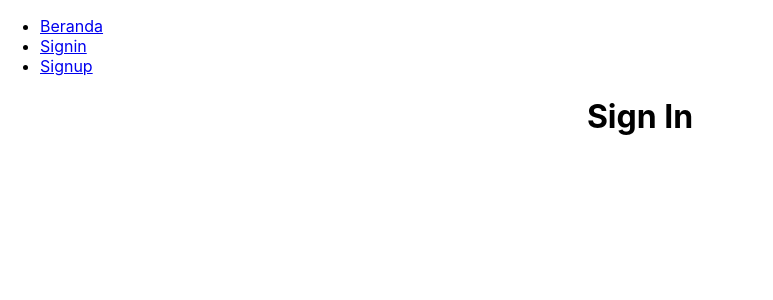
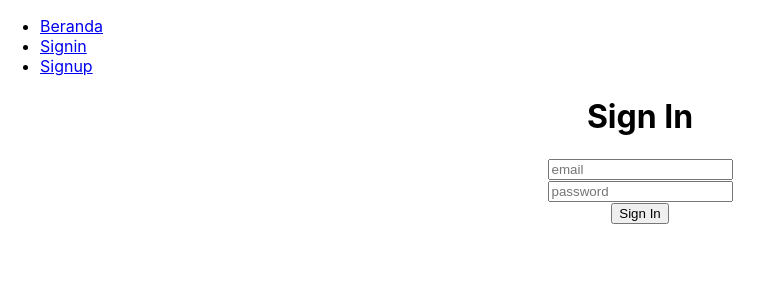
Before and after one commit to yvonneivon/impactbyte-team-react-shoppinglist, a React (Create React App) app: page /signin in a window 1280 px wide. Shown: the top 300 px of the page, without its empty margins (0-773 px from the left). Built offline with nearby package versions, Linux system fonts and the light colour scheme.

Commit message:
Create sign in feature

```diff
--- a/src/App.js
+++ b/src/App.js
@@ -1,9 +1,13 @@
 import React from 'react';
 import { BrowserRouter as Router, Route, Switch } from 'react-router-dom';
+
 import Navigation from './components/Navigation';
 import Home from './components/pages/Home';
 import SignUp from './components/pages/SignUp';
 import SignIn from './components/pages/SignIn';
+import ShoppingList from './components/pages/ShoppingList';
+
+import PrivateRoute from './helpers/PrivateRoute';
 
 function App() {
     return (
@@ -20,6 +24,9 @@ function App() {
                 <Route exact path='/signin'>
                     <SignIn />
                 </Route>
+                <PrivateRoute exact path='/shopping-list'>
+                    <ShoppingList />
+                </PrivateRoute>
             </Switch>
         </Router>
     );
--- /dev/null
+++ b/src/components/pages/ShoppingList.jsx
@@ -0,0 +1,11 @@
+import React from 'react';
+
+function ShoppingList() {
+    return (
+        <div>
+            <h1>Shoppling List</h1>
+        </div>
+    );
+}
+
+export default ShoppingList;
--- a/src/components/pages/SignIn.jsx
+++ b/src/components/pages/SignIn.jsx
@@ -1,9 +1,105 @@
 import React from 'react';
+import { Formik, Form, Field, ErrorMessage } from 'formik';
+import { useHistory } from 'react-router';
 
 function SignIn() {
+    const history = useHistory();
+
     return (
         <div style={{ textAlign: 'center' }}>
             <h1>Sign In</h1>
+            <div>
+                <Formik
+                    initialValues={{ email: '', password: '' }}
+                    validate={(values) => {
+                        const errors = {};
+
+                        // Validasi untuk email
+                        // 1. Jika email kosong, maka keluarkan "Email harus diisi"
+                        if (!values.email) {
+                            errors.email = 'Email harus diisi';
+                        }
+                        // 2. Kalau email tidak valid, maka keluarkan "Masukkan email yang valid"
+                        else if (
+                            !/^[A-Z0-9._%+-]+@[A-Z0-9.-]+\.[A-Z]{2,}$/i.test(
+                                values.email
+                            )
+                        ) {
+                            errors.email = 'Masukan email yang valid';
+                        }
+
+                        // Validasi untuk password
+                        if (!values.password) {
+                            errors.password = 'Password harus diisi';
+                        }
+
+                        return errors;
+                    }}
+                    onSubmit={(values) => {
+                        const url = `${process.env.REACT_APP_MOCKAPI_URL}/users`;
+
+                        fetch(url)
+                            .then((response) => response.json())
+                            .then((results) => {
+                                const loginUser = results.find(
+                                    (result) => result.email === values.email
+                                );
+
+                                if (loginUser === undefined) {
+                                    alert(
+                                        'Anda tidak terdaftar, silahkan registrasi dahulu'
+                                    );
+                                } else if (
+                                    loginUser.email !== values.email ||
+                                    loginUser.password !== values.password
+                                ) {
+                                    alert('Email atau password salah');
+                                } else {
+                                    alert(
+                                        'Login berhasil! Selamat datang kembali'
+                                    );
+
+                                    localStorage.setItem(
+                                        'userLogin',
+                                        JSON.stringify(values)
+                                    );
+
+                                    localStorage.setItem(
+                                        'isLoggin',
+                                        JSON.stringify('true')
+                                    );
+
+                                    history.push('/shopping-list');
+                                }
+                            })
+                            .catch((error) => console.log(error));
+                    }}
+                >
+                    {({ isSubmitting }) => (
+                        <Form>
+                            <div>
+                                <Field
+                                    type='email'
+                                    name='email'
+                                    placeholder='email'
+                                />
+                                <ErrorMessage name='email' component='div' />
+                            </div>
+                            <div>
+                                <Field
+                                    type='password'
+                                    name='password'
+                                    placeholder='password'
+                                />
+                                <ErrorMessage name='password' component='div' />
+                            </div>
+                            <button type='submit' disabled={isSubmitting}>
+                                Sign In
+                            </button>
+                        </Form>
+                    )}
+                </Formik>
+            </div>
         </div>
     );
 }
--- /dev/null
+++ b/src/helpers/PrivateRoute.jsx
@@ -0,0 +1,24 @@
+import React from 'react';
+import { Redirect, Route } from 'react-router-dom';
+
+function PrivateRoute({ children, ...rest }) {
+    return (
+        <Route
+            {...rest}
+            render={({ location }) => {
+                return localStorage.getItem('userLogin') ? (
+                    children
+                ) : (
+                    <Redirect
+                        to={{
+                            pathname: '/signin',
+                            state: { from: location },
+                        }}
+                    />
+                );
+            }}
+        />
+    );
+}
+
+export default PrivateRoute;
```
